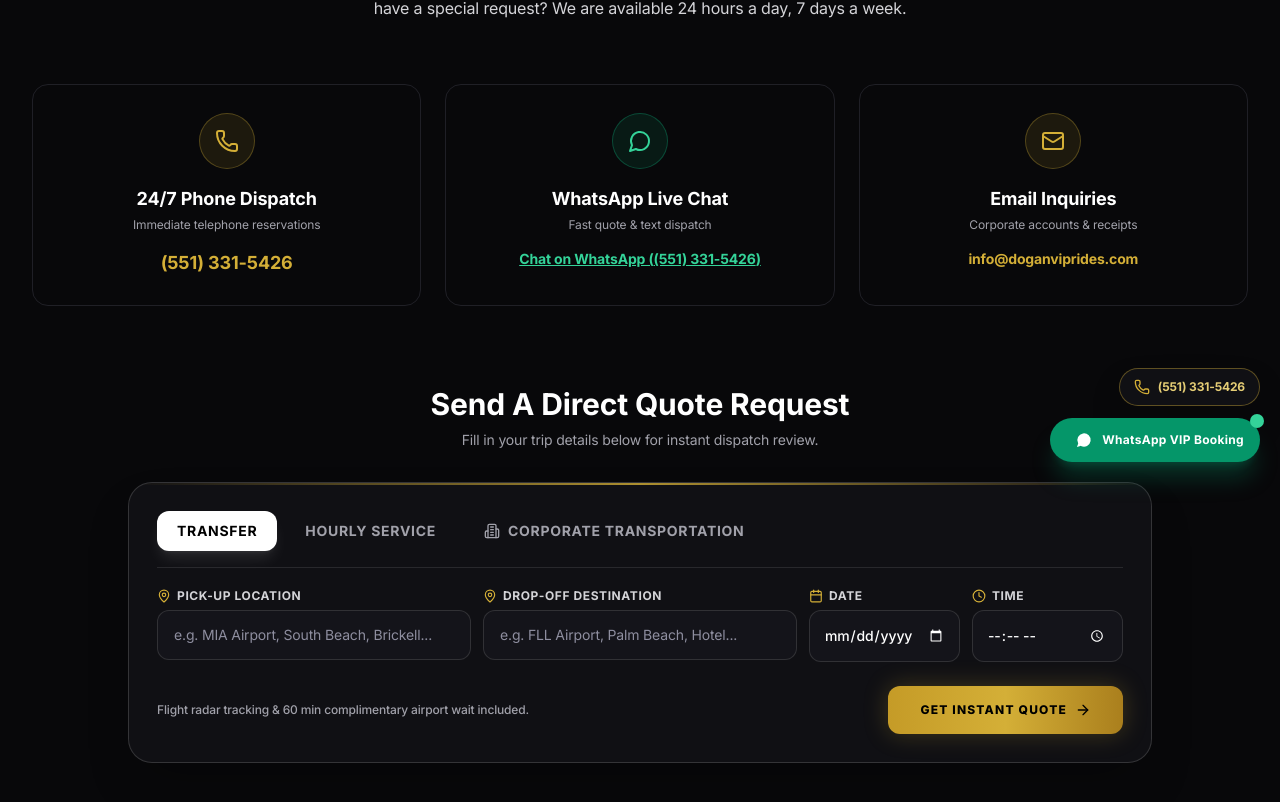
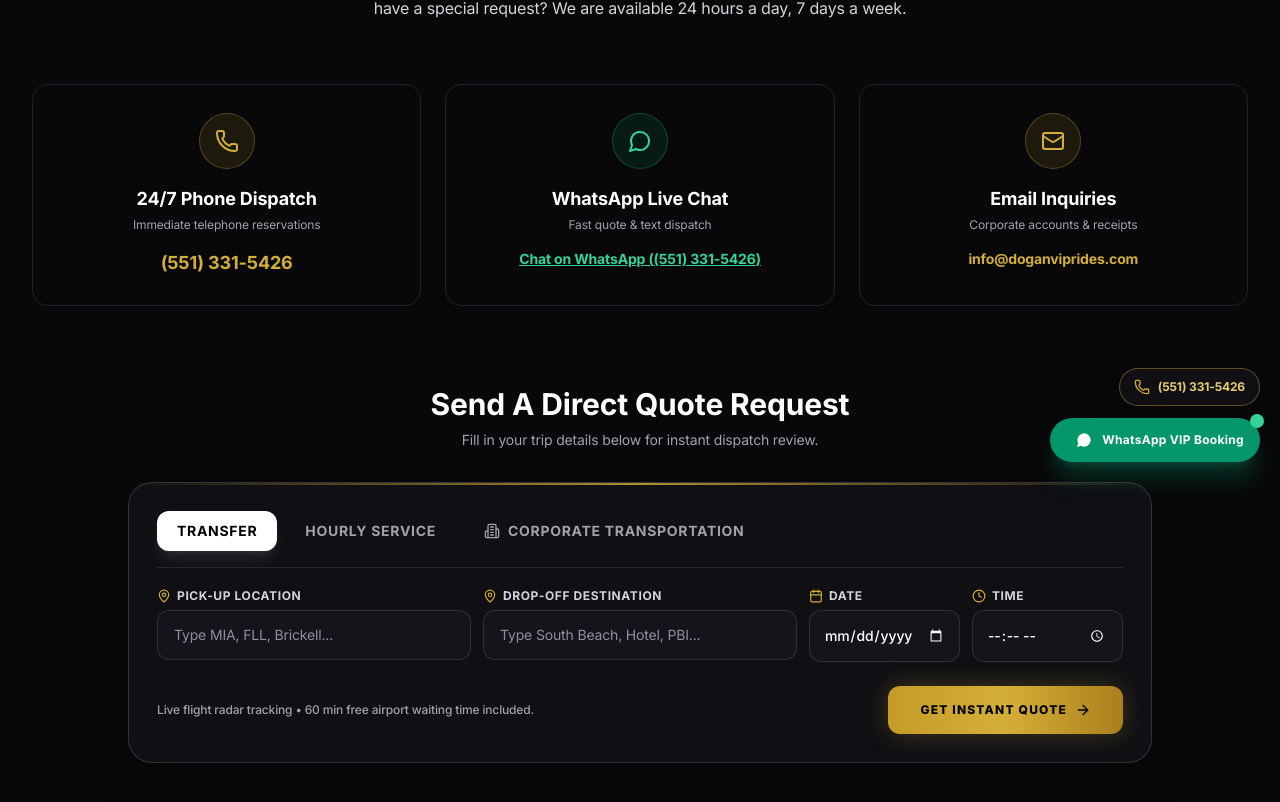
Before and after one commit to sahinerdemir/doganviprides.com, a Next.js app: page /contact in a window 1280 px wide. Shown: the part 318-1120 px from the top of the page. Built offline with nearby package versions, Linux system fonts and the light colour scheme.

Commit message:
feat: implement smart location and airport autocomplete (MIA, FLL, OPF, South Beach, etc.)

```diff
--- a/src/components/BookingWidget.tsx
+++ b/src/components/BookingWidget.tsx
@@ -7,8 +7,6 @@ import {
   Clock,
   ArrowRight,
   CheckCircle2,
-  Users,
-  Briefcase,
   Loader2,
   X,
   MessageCircle,
@@ -16,6 +14,7 @@ import {
   Building2,
   Sparkles,
 } from "lucide-react";
+import LocationAutocomplete from "./LocationAutocomplete";
 import { FLEET_DATA, BUSINESS_INFO } from "@/data/site-data";
 
 type TabType = "transfer" | "hourly" | "corporate";
@@ -171,8 +170,8 @@ export default function BookingWidget() {
 
   return (
     <div id="booking-bar" className="w-full max-w-5xl mx-auto">
-      {/* Main Glass Card Container */}
-      <div className="bg-[#111116]/95 backdrop-blur-2xl rounded-3xl p-5 sm:p-7 border border-white/15 shadow-2xl relative overflow-hidden">
+      {/* Main Container */}
+      <div className="bg-[#111116]/95 backdrop-blur-2xl rounded-3xl p-5 sm:p-7 border border-white/15 shadow-2xl relative overflow-visible">
         {/* Subtle Gold Edge Highlight */}
         <div className="absolute top-0 left-0 right-0 h-[2px] bg-gradient-to-r from-transparent via-gold-400 to-transparent opacity-80" />
 
@@ -226,35 +225,31 @@ export default function BookingWidget() {
         {activeTab === "transfer" && (
           <form onSubmit={handleOpenQuote} className="space-y-4">
             <div className="grid grid-cols-1 sm:grid-cols-12 gap-3">
-              {/* Pickup */}
+              {/* Pickup with Autocomplete */}
               <div className="sm:col-span-4 space-y-1.5">
                 <label className="text-xs font-bold text-zinc-300 uppercase tracking-wider flex items-center space-x-1.5">
                   <MapPin className="w-3.5 h-3.5 text-gold-400" />
                   <span>Pick-Up Location</span>
                 </label>
-                <input
-                  type="text"
+                <LocationAutocomplete
                   required
-                  placeholder="e.g. MIA Airport, South Beach, Brickell..."
+                  placeholder="Type MIA, FLL, Brickell..."
                   value={pickup}
-                  onChange={(e) => setPickup(e.target.value)}
-                  className="w-full luxury-input rounded-xl px-4 py-3.5 text-sm"
+                  onChange={setPickup}
                 />
               </div>
 
-              {/* Dropoff */}
+              {/* Dropoff with Autocomplete */}
               <div className="sm:col-span-4 space-y-1.5">
                 <label className="text-xs font-bold text-zinc-300 uppercase tracking-wider flex items-center space-x-1.5">
                   <MapPin className="w-3.5 h-3.5 text-gold-400" />
                   <span>Drop-Off Destination</span>
                 </label>
-                <input
-                  type="text"
+                <LocationAutocomplete
                   required
-                  placeholder="e.g. FLL Airport, Palm Beach, Hotel..."
+                  placeholder="Type South Beach, Hotel, PBI..."
                   value={dropoff}
-                  onChange={(e) => setDropoff(e.target.value)}
-                  className="w-full luxury-input rounded-xl px-4 py-3.5 text-sm"
+                  onChange={setDropoff}
                 />
               </div>
 
@@ -292,7 +287,7 @@ export default function BookingWidget() {
             {/* Action Bar */}
             <div className="pt-2 flex flex-col sm:flex-row items-center justify-between gap-3">
               <div className="text-xs text-zinc-400 font-medium">
-                Flight radar tracking &amp; 60 min complimentary airport wait included.
+                Live flight radar tracking &bull; 60 min free airport waiting time included.
               </div>
 
               <button
@@ -310,19 +305,17 @@ export default function BookingWidget() {
         {activeTab === "hourly" && (
           <form onSubmit={handleOpenQuote} className="space-y-4">
             <div className="grid grid-cols-1 sm:grid-cols-12 gap-3">
-              {/* Pickup */}
+              {/* Pickup with Autocomplete */}
               <div className="sm:col-span-4 space-y-1.5">
                 <label className="text-xs font-bold text-zinc-300 uppercase tracking-wider flex items-center space-x-1.5">
                   <MapPin className="w-3.5 h-3.5 text-gold-400" />
                   <span>Pick-Up Location</span>
                 </label>
-                <input
-                  type="text"
+                <LocationAutocomplete
                   required
-                  placeholder="e.g. Miami Beach, Downtown, Private Villa..."
+                  placeholder="Type South Beach, Brickell, Villa..."
                   value={hourlyPickup}
-                  onChange={(e) => setHourlyPickup(e.target.value)}
-                  className="w-full luxury-input rounded-xl px-4 py-3.5 text-sm"
+                  onChange={setHourlyPickup}
                 />
               </div>
 
@@ -393,11 +386,11 @@ export default function BookingWidget() {
           </form>
         )}
 
-        {/* TAB 3: CORPORATE TRANSPORTATION (Contact Us Dedicated View) */}
+        {/* TAB 3: CORPORATE TRANSPORTATION */}
         {activeTab === "corporate" && (
           <div className="space-y-6 animate-in fade-in duration-200">
             <div className="grid grid-cols-1 lg:grid-cols-12 gap-6 items-center">
-              {/* Left Column: Direct Action & Perks */}
+              {/* Left Column */}
               <div className="lg:col-span-5 space-y-4">
                 <div className="inline-flex items-center space-x-1.5 text-gold-400 text-xs font-bold uppercase tracking-widest">
                   <Sparkles className="w-3.5 h-3.5" />
@@ -432,7 +425,7 @@ export default function BookingWidget() {
                 </div>
               </div>
 
-              {/* Right Column: Quick Corporate Inquiry Form */}
+              {/* Right Column Form */}
               <div className="lg:col-span-7 bg-[#171720]/80 border border-white/10 rounded-2xl p-5 space-y-3.5">
                 <div className="text-xs font-bold text-white uppercase tracking-wider">
                   Or Send Us a Quick Corporate Request:
@@ -523,7 +516,7 @@ export default function BookingWidget() {
         )}
       </div>
 
-      {/* STEP 2 MODAL (Vehicle Selection & Contact) */}
+      {/* STEP 2 MODAL */}
       {isModalOpen && (
         <div className="fixed inset-0 z-50 flex items-center justify-center p-4 bg-black/85 backdrop-blur-md animate-in fade-in duration-200">
           <div className="bg-[#101016] border border-white/15 rounded-3xl max-w-xl w-full p-6 sm:p-8 shadow-2xl relative max-h-[90vh] overflow-y-auto">
--- /dev/null
+++ b/src/components/LocationAutocomplete.tsx
@@ -0,0 +1,184 @@
+"use client";
+
+import React, { useState, useEffect, useRef } from "react";
+import { Plane, MapPin, Building2, Search, X } from "lucide-react";
+
+interface Suggestion {
+  id: string;
+  title: string;
+  subtitle: string;
+  type: "airport" | "landmark" | "city" | "fbo";
+  code?: string;
+}
+
+// Comprehensive Pre-indexed VIP Hotspots & Airports for Florida / NY / Nationwide
+const VIP_LOCATIONS: Suggestion[] = [
+  // Florida Airports & FBOs
+  { id: "mia", title: "Miami International Airport (MIA)", subtitle: "All Terminals & Curbside Pickup • Miami, FL", type: "airport", code: "MIA" },
+  { id: "fll", title: "Fort Lauderdale-Hollywood International Airport (FLL)", subtitle: "Terminals 1-4 • Fort Lauderdale, FL", type: "airport", code: "FLL" },
+  { id: "opf", title: "Miami-Opa Locka Executive Airport (OPF)", subtitle: "Signature Flight, Atlantic Aviation, Fontainebleau FBO • Miami, FL", type: "fbo", code: "OPF" },
+  { id: "pbi", title: "Palm Beach International Airport (PBI)", subtitle: "West Palm Beach, FL", type: "airport", code: "PBI" },
+  { id: "fxe", title: "Fort Lauderdale Executive Airport (FXE)", subtitle: "Private Aviation FBOs • Fort Lauderdale, FL", type: "fbo", code: "FXE" },
+  { id: "apf", title: "Naples Municipal Airport (APF)", subtitle: "Naples, FL", type: "fbo", code: "APF" },
+  { id: "mco", title: "Orlando International Airport (MCO)", subtitle: "Orlando, FL", type: "airport", code: "MCO" },
+
+  // Miami Popular Neighborhoods & Luxury Landmarks
+  { id: "south-beach", title: "South Beach (Ocean Drive / Collins Ave)", subtitle: "Miami Beach, FL", type: "landmark" },
+  { id: "brickell", title: "Brickell Financial District", subtitle: "Downtown Miami, FL", type: "landmark" },
+  { id: "downtown-miami", title: "Downtown Miami", subtitle: "Miami, FL", type: "city" },
+  { id: "sunny-isles", title: "Sunny Isles Beach", subtitle: "Collins Avenue • Miami, FL", type: "landmark" },
+  { id: "bal-harbour", title: "Bal Harbour & St. Regis", subtitle: "Bal Harbour, FL", type: "landmark" },
+  { id: "coral-gables", title: "Coral Gables & Biltmore Hotel", subtitle: "Coral Gables, FL", type: "landmark" },
+  { id: "design-district", title: "Miami Design District", subtitle: "Miami, FL", type: "landmark" },
+  { id: "key-biscayne", title: "Key Biscayne / Ritz-Carlton", subtitle: "Key Biscayne, FL", type: "landmark" },
+  { id: "palm-beach-island", title: "Palm Beach Island (Worth Ave / The Breakers)", subtitle: "Palm Beach, FL", type: "landmark" },
+  { id: "boca-raton", title: "Boca Raton Resort & Club", subtitle: "Boca Raton, FL", type: "landmark" },
+  { id: "fort-lauderdale-beach", title: "Fort Lauderdale Beach / Las Olas", subtitle: "Fort Lauderdale, FL", type: "landmark" },
+  { id: "port-miami", title: "PortMiami Cruise Terminals (A-G)", subtitle: "Cruise Ship Terminal Transfers • Miami, FL", type: "landmark" },
+  { id: "port-everglades", title: "Port Everglades Cruise Port", subtitle: "Fort Lauderdale, FL", type: "landmark" },
+  { id: "hard-rock-stadium", title: "Hard Rock Stadium (F1 / Dolphins / Events)", subtitle: "Miami Gardens, FL", type: "landmark" },
+  { id: "kaseya-center", title: "Kaseya Center (Miami Heat)", subtitle: "Biscayne Blvd, Miami, FL", type: "landmark" },
+
+  // Tri-State (NY/NJ) Hubs
+  { id: "jfk", title: "John F. Kennedy International Airport (JFK)", subtitle: "Queens, NY", type: "airport", code: "JFK" },
+  { id: "ewr", title: "Newark Liberty International Airport (EWR)", subtitle: "Newark, NJ", type: "airport", code: "EWR" },
+  { id: "lga", title: "LaGuardia Airport (LGA)", subtitle: "Queens, NY", type: "airport", code: "LGA" },
+  { id: "teb", title: "Teterboro Airport (TEB)", subtitle: "Private Aviation FBO • Teterboro, NJ", type: "fbo", code: "TEB" },
+  { id: "manhattan", title: "Manhattan, New York", subtitle: "New York, NY", type: "city" },
+];
+
+interface AutocompleteProps {
+  value: string;
+  onChange: (value: string) => void;
+  placeholder: string;
+  required?: boolean;
+  className?: string;
+}
+
+export default function LocationAutocomplete({
+  value,
+  onChange,
+  placeholder,
+  required = false,
+  className = "",
+}: AutocompleteProps) {
+  const [isOpen, setIsOpen] = useState(false);
+  const [query, setQuery] = useState(value);
+  const [filtered, setFiltered] = useState<Suggestion[]>([]);
+  const containerRef = useRef<HTMLDivElement>(null);
+
+  useEffect(() => {
+    setQuery(value);
+  }, [value]);
+
+  useEffect(() => {
+    if (!query || query.trim().length === 0) {
+      setFiltered([]);
+      return;
+    }
+
+    const q = query.toLowerCase().trim();
+    const matches = VIP_LOCATIONS.filter((item) => {
+      const titleMatch = item.title.toLowerCase().includes(q);
+      const subMatch = item.subtitle.toLowerCase().includes(q);
+      const codeMatch = item.code?.toLowerCase().includes(q);
+      return titleMatch || subMatch || codeMatch;
+    }).slice(0, 6);
+
+    setFiltered(matches);
+  }, [query]);
+
+  // Click outside listener to close dropdown
+  useEffect(() => {
+    const handleClickOutside = (e: MouseEvent) => {
+      if (containerRef.current && !containerRef.current.contains(e.target as Node)) {
+        setIsOpen(false);
+      }
+    };
+    document.addEventListener("mousedown", handleClickOutside);
+    return () => document.removeEventListener("mousedown", handleClickOutside);
+  }, []);
+
+  const handleSelect = (item: Suggestion) => {
+    const selectedText = item.code ? `${item.code} - ${item.title.split("(")[0].trim()}` : item.title;
+    setQuery(selectedText);
+    onChange(selectedText);
+    setIsOpen(false);
+  };
+
+  const handleInputChange = (e: React.ChangeEvent<HTMLInputElement>) => {
+    const val = e.target.value;
+    setQuery(val);
+    onChange(val);
+    setIsOpen(true);
+  };
+
+  return (
+    <div ref={containerRef} className="relative w-full">
+      <input
+        type="text"
+        required={required}
+        placeholder={placeholder}
+        value={query}
+        onChange={handleInputChange}
+        onFocus={() => setIsOpen(true)}
+        className={`${className} w-full luxury-input rounded-xl px-4 py-3.5 text-sm pr-9`}
+      />
+
+      {query && (
+        <button
+          type="button"
+          onClick={() => {
+            setQuery("");
+            onChange("");
+            setFiltered([]);
+          }}
+          className="absolute right-3 top-1/2 -translate-y-1/2 text-zinc-500 hover:text-white p-1"
+        >
+          <X className="w-3.5 h-3.5" />
+        </button>
+      )}
+
+      {/* Dropdown Suggestions */}
+      {isOpen && filtered.length > 0 && (
+        <div className="absolute top-full left-0 right-0 mt-1.5 bg-[#14141c] border border-white/15 rounded-2xl shadow-2xl z-50 overflow-hidden divide-y divide-white/5 animate-in fade-in zoom-in-95 duration-150">
+          <div className="px-3.5 py-1.5 text-[10px] font-bold text-gold-400 uppercase tracking-widest bg-black/40">
+            Suggested Locations &amp; Airports
+          </div>
+          {filtered.map((item) => {
+            const isAirport = item.type === "airport" || item.type === "fbo";
+            return (
+              <div
+                key={item.id}
+                onClick={() => handleSelect(item)}
+                className="px-4 py-3 hover:bg-white/10 cursor-pointer flex items-center justify-between transition-colors group"
+              >
+                <div className="flex items-center space-x-3 overflow-hidden">
+                  <div className={`w-8 h-8 rounded-lg flex items-center justify-center flex-shrink-0 ${
+                    isAirport ? "bg-gold-400/15 text-gold-400 border border-gold-400/30" : "bg-white/5 text-zinc-400"
+                  }`}>
+                    {isAirport ? <Plane className="w-4 h-4" /> : <MapPin className="w-4 h-4" />}
+                  </div>
+                  <div className="truncate">
+                    <div className="text-xs sm:text-sm font-semibold text-white group-hover:text-gold-300 transition-colors truncate">
+                      {item.title}
+                    </div>
+                    <div className="text-[11px] text-zinc-400 truncate">
+                      {item.subtitle}
+                    </div>
+                  </div>
+                </div>
+
+                {item.code && (
+                  <span className="ml-2 px-2.5 py-1 rounded-md bg-black/60 border border-gold-400/40 text-[10px] font-black text-gold-300 flex-shrink-0">
+                    {item.code}
+                  </span>
+                )}
+              </div>
+            );
+          })}
+        </div>
+      )}
+    </div>
+  );
+}
```
